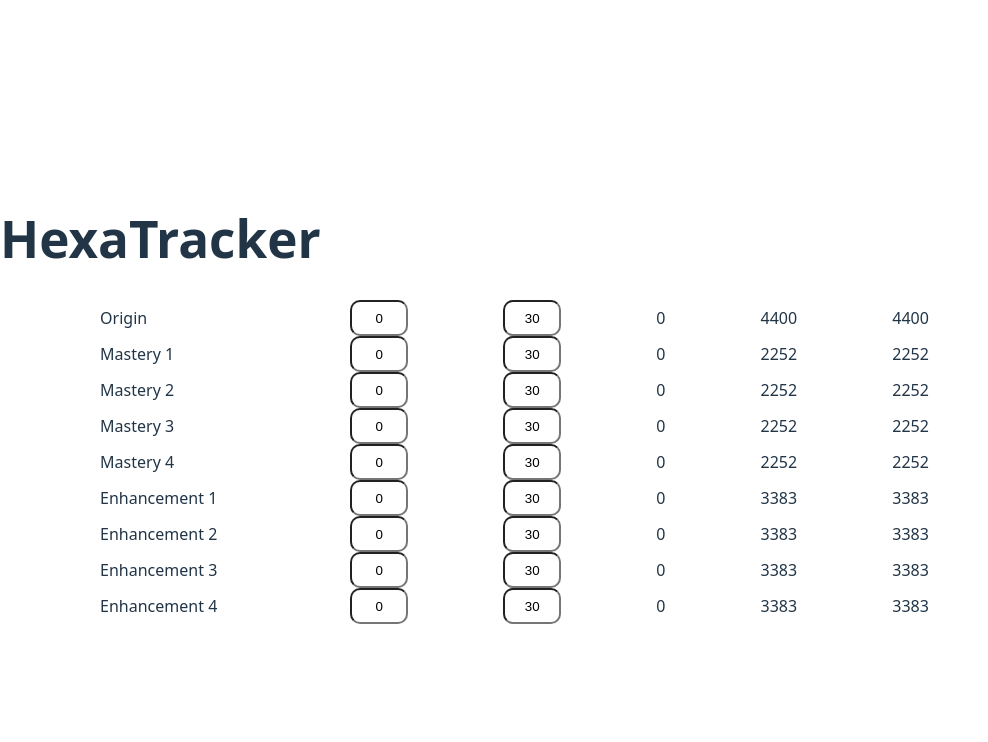
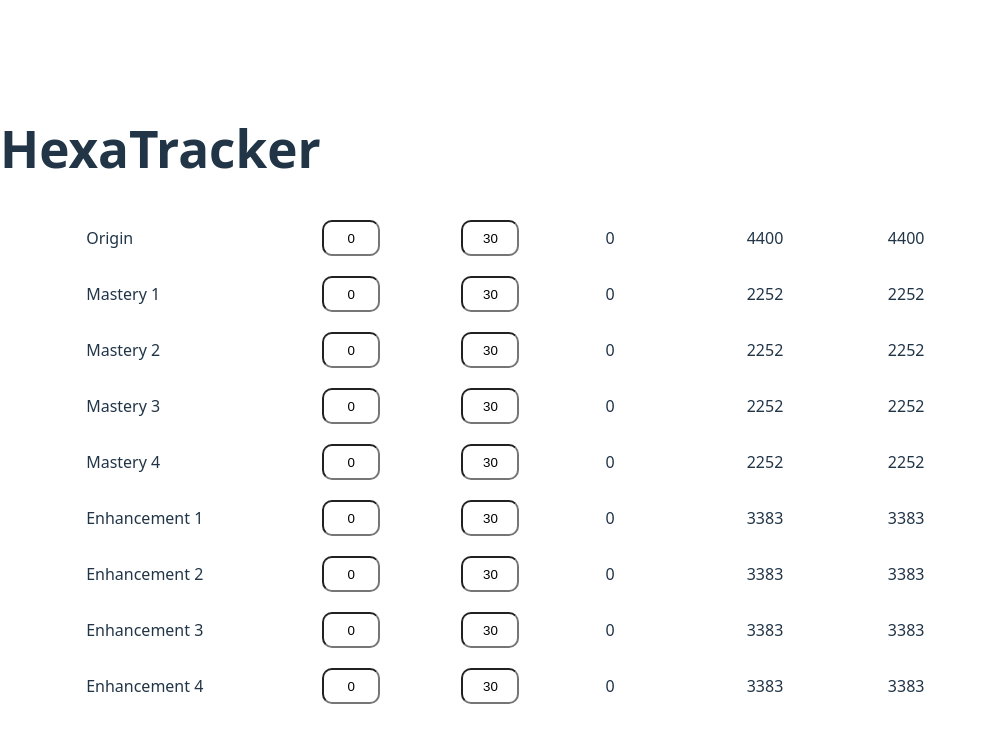
Before and after one commit to DPHAM2020/Maplestory-Companion-App, a React (Vite) app in the folder frontend/: page / in a window 1280 px wide. Shown: the top 742 px of the page, without its empty margins (0-988 px from the left). Built offline with nearby package versions, Linux system fonts and the light colour scheme.

Commit message:
added css to align elements HexaTracker table

```diff
--- a/frontend/src/components/HexaNode.css
+++ b/frontend/src/components/HexaNode.css
@@ -6,19 +6,26 @@ input {
 }
 .component-container {
   width: 100%;
-  /* background-color: brown; */
   display: flex;
   flex-direction: row;
   justify-content: space-evenly;
   align-items: center;
+  padding: 5px;
+  margin: 5px;
 }
 
 .skill-name {
-  /* background-color: blue; */
   width: 150px;
   padding: 5px;
 }
 
 .curr-level {
-  /* background-color: green; */
 }
+
+.goal-level {
+}
+
+.non-input-numbers {
+  width: 50px;
+  padding: 5px;
+}
--- a/frontend/src/components/HexaNode.tsx
+++ b/frontend/src/components/HexaNode.tsx
@@ -65,9 +65,9 @@ const HexaNode: React.FC<HexaNodeProps> = ({ name, erdaCosts, totalErda }) => {
             onChange={(e) => handleGoalChange(e.target.value)}
           />
         </div>
-        <div className="spent">{spent}</div>
-        <div className="remaining">{remaining}</div>
-        <div className="total">{totalErda[1]}</div>
+        <div className="non-input-numbers">{spent}</div>
+        <div className="non-input-numbers">{remaining}</div>
+        <div className="non-input-numbers">{totalErda[1]}</div>
       </div>
     </>
   );
```
